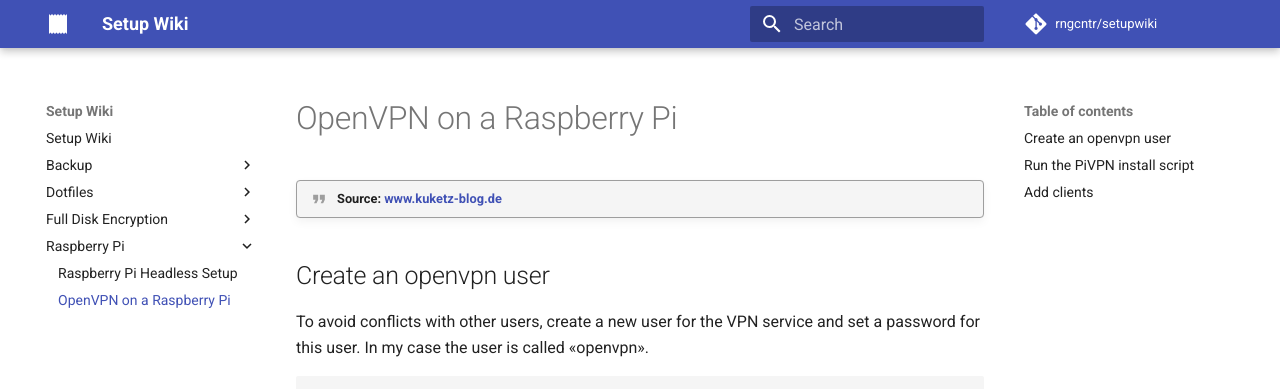
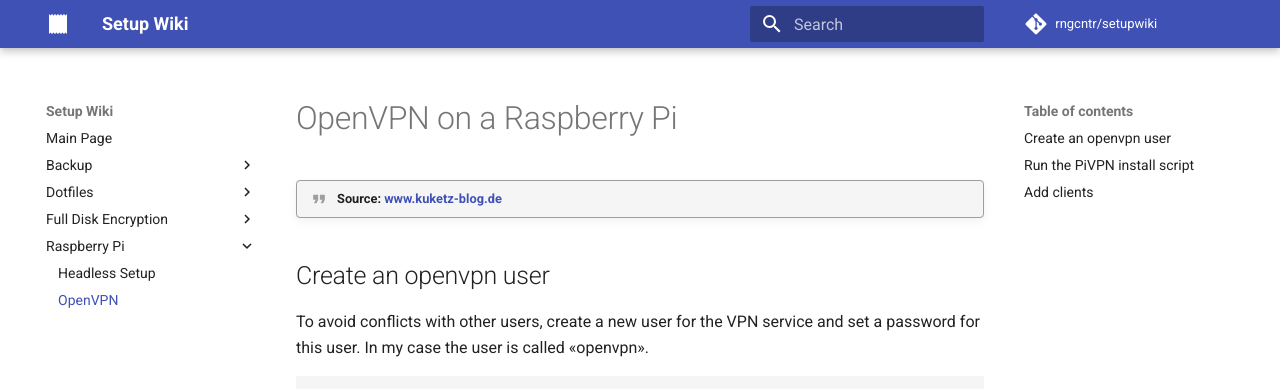
Before and after one commit to rngcntr/setupwiki, an MkDocs documentation site: the page built from docs/Raspberry_Pi/OpenVPN.md, in a window 1280 px wide. Shown: the top 389 px of the page. Built offline with MkDocs 1.6.1 and Material for MkDocs 9.7.7, drawn with Linux system fonts in a browser that asks for light colours; comment, search, counter and statistics services are not loaded; old or Windows-style settings are respelled for this version of MkDocs; some of the changed lines change nothing that is shown.

Commit message:
Include Site Tree in mkdocs.yml

```diff
--- a/mkdocs.yml
+++ b/mkdocs.yml
@@ -7,6 +7,17 @@ theme:
     logo:
         icon: 'receipt'
     favicon: 'assets/images/favicon.ico'
+pages:
+    - Main Page: 'index.md'
+    - Backup:
+        - 'Borg': 'Backup/Borg.md'
+    - Dotfiles:
+        - 'Setup': 'Dotfiles/Setup.md'
+    - Full Disk Encryption:
+        - 'LUKS': 'Full_Disk_Encryption/LUKS_Crypt.md'
+    - Raspberry Pi:
+        - 'Headless Setup': 'Raspberry_Pi/Headless_Setup.md'
+        - 'OpenVPN': 'Raspberry_Pi/OpenVPN.md'
 repo_name: 'rngcntr/setupwiki'
 repo_url: 'https://github.com/rngcntr/setupwiki'
 edit_uri: ''
```
